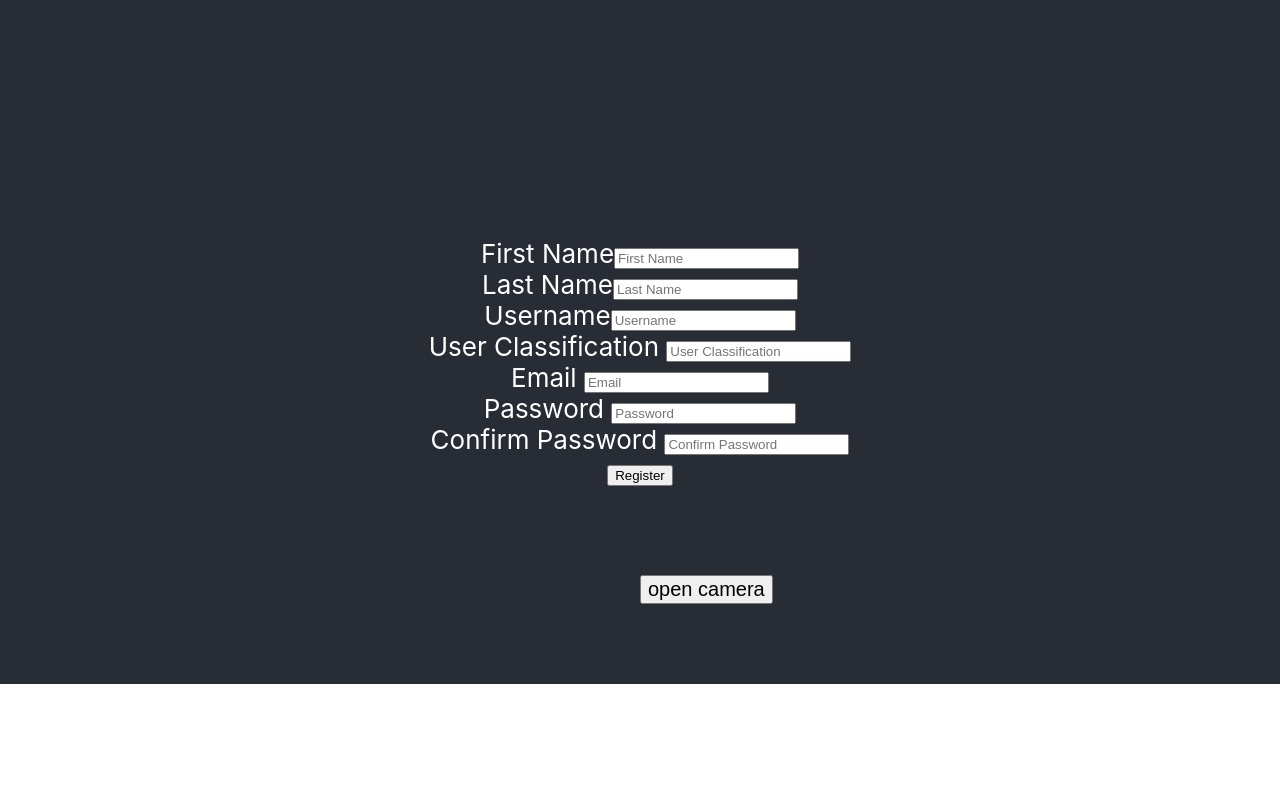
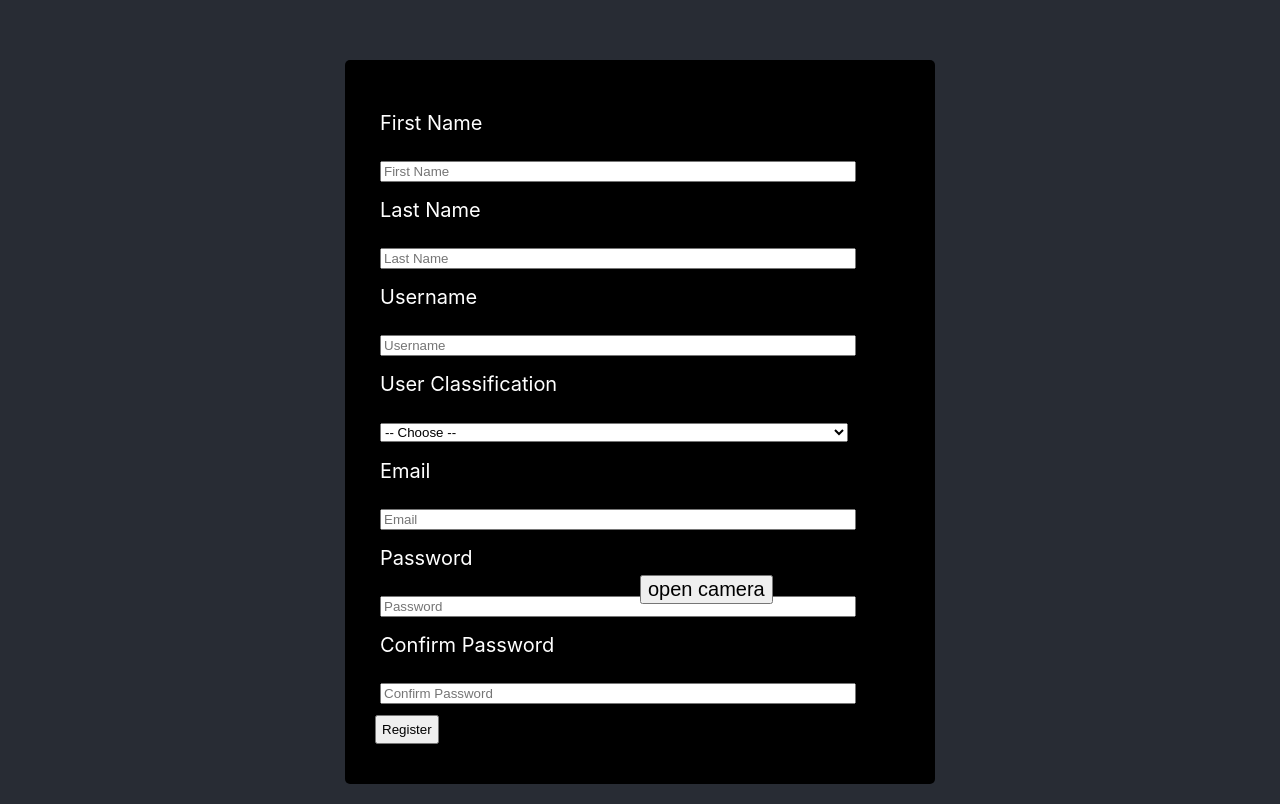
Before and after one commit to joshbernsteint/team11-scrumptious_7, a React (Create React App) app: page / in a window 1280 px wide. Shown: the part 116-920 px from the top of the page. Before the commit the page ends 800 px from the top, so only its background shows below. Built offline with nearby package versions, Linux system fonts and the light colour scheme.

Commit message:
error checking and password encryption for registration

```diff
--- a/package.json
+++ b/package.json
@@ -6,6 +6,7 @@
     "@testing-library/jest-dom": "^5.16.5",
     "@testing-library/react": "^13.4.0",
     "@testing-library/user-event": "^13.5.0",
+    "crypto-js": "^4.1.1",
     "firebase": "^9.17.1",
     "react": "^18.2.0",
     "react-dom": "^18.2.0",
--- a/src/components/registerForm.js
+++ b/src/components/registerForm.js
@@ -1,104 +1,311 @@
 import React, {useState} from 'react';
+import './style.css'
 
-//followed a tutorial at https://www.section.io/engineering-education/registration-form-react.js-firebase/ to learn how to create this registration form
-
-import {database} from '../firebase'
+import {user_database} from '../firebase'
 import {ref,push,child,update} from "firebase/database";
 
-function RegisterForm() {
+var CryptoJS = require("crypto-js");
 
-    //for setting the value of the parameters of a user
-    const [firstName, updateFirstName] = useState("");
-    const [lastName, updateLastName] = useState("");
-    const [username, updateUsername] = useState("");
-    const [userType, updateUserType] = useState("");
-    const [email, updateEmail] = useState("");
-    const [password, updatePassword] = useState("");
-    const [passwordConfirm, updatePasswordConfirm] = useState("");
+export default function RegisterForm() {
+    const [user, setUser] = useState(
+        {
+            firstName: "",
+            lastName: "",
+            username: "",
+            userType:  "",
+            email: "",
+            password: "",
+            passwordConfirm: ""}
+    );
+    const [errors, setErrors] = useState({});
 
-    //handles when an input in the form changes
-    const input = (event) => {
-        if(event.target.id === "firstName"){
-            updateFirstName(event.target.value);
-        } else if(event.target.id === "lastName"){
-            updateLastName(event.target.value);
-        } else if(event.target.id === "username"){
-            updateUsername(event.target.value);
-        } else if (event.target.id === "userType"){
-            updateUserType(event.target.value);
-        }else if(event.target.id === "email"){
-            updateEmail(event.target.value);
-        } else if(event.target.id === "password"){
-            updatePassword(event.target.value);
-        } else if(event.target.id === "passwordConfirm"){
-            updatePasswordConfirm(event.target.value);
+    function handleChange(event){
+        const {name, value} = event.target
+        setUser(prevUserData => {
+            return {
+                ...prevUserData,
+                [name]: value
+            }
+        })
+    }
+
+    function handleRegister(event){
+        if(Object.keys(validate(user)).length !== 0){
+            event.preventDefault();
+            setErrors(validate(user));
+        } else {
+            event.preventDefault();
+            let obj = {};
+            obj.firstName = user.firstName;
+            obj.lastName = user.lastName;
+            obj.username = user.username;
+            obj.userType = user.userType;
+            obj.email = user.email;
+
+            const secretPass = "secretKey";
+
+            obj.password = CryptoJS.AES.encrypt(JSON.stringify(user.password), secretPass).toString();
+
+            let temp = {firstName: "", lastName: "", username: "", userType: "", email: "", password: "", passwordConfirm: ""};
+            setUser(temp);
+            /*
+            decrypt password:
+
+            var bytes = CryptoJS.AES.decrypt(obj.password, secretPass);
+            var decryptedPassword = JSON.parse(bytes.toString(CryptoJS.enc.Utf8));
+            */
+
+            const newUser = push(child(ref(user_database), 'users')).key;
+            const updates = {};
+            updates['/' + newUser] = obj;
+            return update(ref(user_database), updates);
         }
     }
 
-    //called once register button is pressed, return the newly created user
-    const register  = () => {
-        let user = {
-            firstName : firstName,
-            lastName:lastName,
-            usename: username,
-            userType: userType,
-            email:email,
-            password:password,
-            passwordConfirm:passwordConfirm,
+    const validate = (values) => {
+        const errors = {};
+
+        //error chack first name input
+        let firstNameCheck = checkName(user.firstName, "First");
+        if(firstNameCheck !== ""){
+            errors.firstName = firstNameCheck;
         }
 
-        //set the form back to empty
-        updateFirstName("");
-        updateLastName("");
-        updateUsername("");
-        updateUserType("");
-        updateEmail("");
-        updatePassword("");
-        updatePasswordConfirm("");
+        //error check last name input
+        let lastNameCheck = checkName(user.lastName, "Last");
+        if(lastNameCheck !== ""){
+            errors.lastName = lastNameCheck;
+        }
 
-        const newPostKey = push(child(ref(database), 'posts')).key;
-        const updates = {};
-        updates['/' + newPostKey] = user;
-        return update(ref(database), updates);
+        //error check username input
+        let usernameCheck = checkUsername(user.username);
+        if(usernameCheck !== ""){
+            errors.username = usernameCheck
+        }
+
+        //error check user classification input
+        let userTypeCheck = checkUserType(user.userType);
+        if(userTypeCheck !== ""){
+            errors.userType = userTypeCheck;
+        }
+
+        //error check email input
+        let emailCheck = checkEmail(user.email);
+        if(emailCheck !== ""){
+            errors.email = emailCheck;
+        }
+
+        //error check password input
+        let passwordCheck = checkPassword(user.password);
+        if(passwordCheck !== ""){
+            errors.password = passwordCheck;
+        }
+
+        //error check password confirmation
+        if(user.passwordConfirm !== user.password){
+            errors.passwordConfirm = "Password confirmation does not match password";
+        }
+        return errors;
+    }
+
+    function checkName(name, nameType) {
+        let valid_characters = ['a', 'b', 'c', 'd', 'e', 'f', 'g', 'h', 'i', 'j', 'k', 'l', 'm', 'n', 'o', 'p', 'q', 'r', 's', 't', 'u', 'v', 'w', 'x', 'y', 'z'];
+        if(!name){
+            return nameType + " name is required!";
+        }
+        if(name.length < 2){
+            return nameType + " name must be at least 2 characters long";
+        }
+        let temp = name.toLowerCase()
+        for(let i = 0; i <temp.length; i++){
+            if(!valid_characters.includes(temp[i])){
+                return nameType + " name must only contain letters";
+            }
+        }
+        return ""
+    }
+
+    function checkUsername(username){
+        if(!username){
+            return "Username is required!"
+        }
+        if(username.length < 3){
+            return "Username should be at least 3 characters long";
+        }
+        username = username.toLowerCase();
+
+        let valid_characters = ['a', 'b', 'c', 'd', 'e', 'f', 'g', 'h', 'i', 'j', 'k', 'l', 'm', 'n', 'o', 'p', 'q', 'r', 's', 't', 'u', 'v', 'w', 'x', 'y', 'z', '1', '2', '3', '4', '5', '6', '7', '8', '9', '0'];
+
+        for(let i = 0; i < username.length; i++){
+            if(!valid_characters.includes(username[i])){
+                return "Username should only consist of alphanumeric characters";
+            }
+        }
+        return "";
+    }
+
+    function checkUserType(userType){
+        if(userType === ""){
+            return "You must choose Customer, Construction Worker, or Manager";
+        }
+        return "";
+    }
+
+    function checkEmail(email){
+        if(!email){
+            return "Email is required!";
+        }
+        const regex = /^[^\s@]+@[^\s@]+\.[^\s@]{2,}$/i;
+        if(!regex.test(email)){
+            return "This is not a valid email";
+        }
+        return "";
+    }
+
+    function checkPassword(password){
+        if(!password){
+            return "Password must be provided!"
+        }
+        if(password.length < 6){
+            return "Password must be at least 6 characters long";
+        }
+
+        let valid_lower_characters = ['a', 'b', 'c', 'd', 'e', 'f', 'g', 'h', 'i', 'j', 'k', 'l', 'm', 'n', 'o', 'p', 'q', 'r', 's', 't', 'u', 'v', 'w', 'x', 'y', 'z'];
+        let valid_upper_characters = ['A', 'B', 'C', 'D', 'E', 'F', 'G', 'H', 'I', 'J', 'K', 'L', 'M', 'N', 'O', 'P', 'Q', 'R', 'S', 'T', 'U', 'V', 'W', 'X', 'Y', 'Z'];
+        let valid_nums = ['1', '2', '3', '4', '5', '6', '7', '8', '9'];
+        let valid_special_characters = ['$', '&', '%', '#', '*', '@', '!', '(', ')', ':'];
+
+        let has_lower = false;
+        let has_upper = false;
+        let has_num = false;
+        let has_special = false;
+
+        for(let i = 0; i < password.length; i++){
+            if(valid_lower_characters.includes(password[i])){
+                has_lower = true;
+            } else if(valid_nums.includes(password[i])){
+                has_num = true;
+            } else if(valid_upper_characters.includes(password[i])){
+                has_upper = true;
+            } else if(valid_special_characters.includes(password[i])){
+                has_special = true;
+            } else {
+                return "Invalid character in password";
+            }
+        }
+
+        if(!has_lower){
+            return "Password must contain at least one lowercase character";
+        }
+
+        if(!has_upper){
+            return "Password must contain at least one uppercase character";
+        }
+
+        if(!has_num){
+            return "Password must contain at least one number";
+        }
+
+        if(!has_special){
+            return "Password must contain at least one special character";
+        }
+
+        return "";
     }
 
     return (
-        <div className="form">
-          <div className="form-body">
+        <form onSubmit={handleRegister} className="form">
+            <div className='form-body'>
                 <div>
-                  <label>First Name</label>
-                  <input type="text" value={firstName} onChange = {(e) => input(e)} id="firstName" placeholder="First Name"/>
+                    <label className='label'>First Name</label>
+                    <p className='error'>{errors.firstName}</p>
+                    <input
+                        type="text"
+                        placeholder="First Name"
+                        onChange={handleChange}
+                        name="firstName"
+                        value={user.firstName}
+                        className='input'
+                    />
                 </div>
                 <div>
-                  <label>Last Name</label>
-                  <input  type="text" id="lastName" value={lastName} onChange = {(event) => input(event)} placeholder="Last Name"/>
+                    <label className='label'>Last Name</label>
+                    <p className='error'>{errors.lastName}</p>
+                    <input
+                        type="text"
+                        placeholder="Last Name"
+                        onChange={handleChange}
+                        name="lastName"
+                        value={user.lastName}
+                        className='input'
+                    />
                 </div>
                 <div>
-                  <label>Username</label>
-                  <input type="text" id="username" value={username} onChange = {(e) => input(e)} placeholder="Username"/>
+                    <label className='label'>Username</label>
+                    <p className='error'>{errors.username}</p>
+                    <input
+                        type="text"
+                        placeholder="Username"
+                        onChange={handleChange}
+                        name="username"
+                        value={user.username}
+                        className='input'
+                    />
                 </div>
                 <div>
-                  <label>User Classification </label>
-                  <input  type="text" id="userType" value={userType} onChange = {(event) => input(event)} placeholder="User Classification"/>
+                    <label className='label'>User Classification </label>
+                    <p className='error'>{errors.userType}</p>
+                    <select
+                        id="userType"
+                        value={user.userType}
+                        onChange={handleChange}
+                        name="userType"
+                        className='input'
+                    >
+                        <option value="">-- Choose --</option>
+                        <option value="customer">Customer</option>
+                        <option value="worker">Construction Worker</option>
+                        <option value="manager">Manager</option>
+                    </select>
                 </div>
                 <div>
-                  <label>Email </label>
-                  <input  type="email" id="email" className="form__input" value={email} onChange = {(event) => input(event)} placeholder="Email"/>
+                    <label className='label'>Email </label>
+                    <p className='error'>{errors.email}</p>
+                    <input
+                        type="email"
+                        placeholder="Email"
+                        onChange={handleChange}
+                        name="email"
+                        value={user.email}
+                        className='input'
+                    />
                 </div>
                 <div>
-                  <label>Password </label>
-                  <input type="password"  id="password" value={password} onChange = {(event) => input(event)} placeholder="Password"/>
+                    <label className='label'>Password </label>
+                    <p className='error'>{errors.password}</p>
+                    <input
+                        type="password"
+                        placeholder="Password"
+                        onChange={handleChange}
+                        name="password"
+                        value={user.password}
+                        className='input'
+                    />
                 </div>
                     <div>
-                  <label>Confirm Password </label>
-                  <input type="password" id="passwordConfirm" value={passwordConfirm} onChange = {(event) => input(event)} placeholder="Confirm Password"/>
+                    <label className='label'>Confirm Password </label>
+                    <p className='error'>{errors.passwordConfirm}</p>
+                    <input
+                        type="password"
+                        placeholder="Confirm Password"
+                        onChange={handleChange}
+                        name="passwordConfirm"
+                        value={user.passwordConfirm}
+                        className='input'
+                    />
                 </div>
+                <button>Register</button>
             </div>
-          <div className="footer">
-                <button type="submit" onClick={()=>register()}>Register</button>
-            </div>
-      </div>
+        </form>
     )
 }
-
-export default RegisterForm;
--- /dev/null
+++ b/src/components/style.css
@@ -0,0 +1,35 @@
+.form{
+    background-color: rgb(0, 0, 0);
+    border-radius: 5px;
+    width: 550px;
+    margin: 20px auto;
+    padding: 20px;
+    /* height: 600px; */
+}
+
+.form-body{
+    text-align: left;
+    padding: 20px 10px;
+}
+
+.form-body > *{
+    padding: 5px;
+}
+
+.error{
+    font-size: 15px;
+    color: red;
+}
+
+.label{
+    color: white;
+    font-size: 20px
+}
+
+.input{
+    width: 90%;
+}
+
+.footer{
+    text-align: center;
+}
--- a/src/firebase.js
+++ b/src/firebase.js
@@ -19,4 +19,4 @@ const firebaseConfig = {
 
 // Initialize Firebase
 const app = initializeApp(firebaseConfig);
-export const database = getDatabase(app);
+export const user_database = getDatabase(app);
```
Lines whose indentation alone changed are shown as unchanged.
